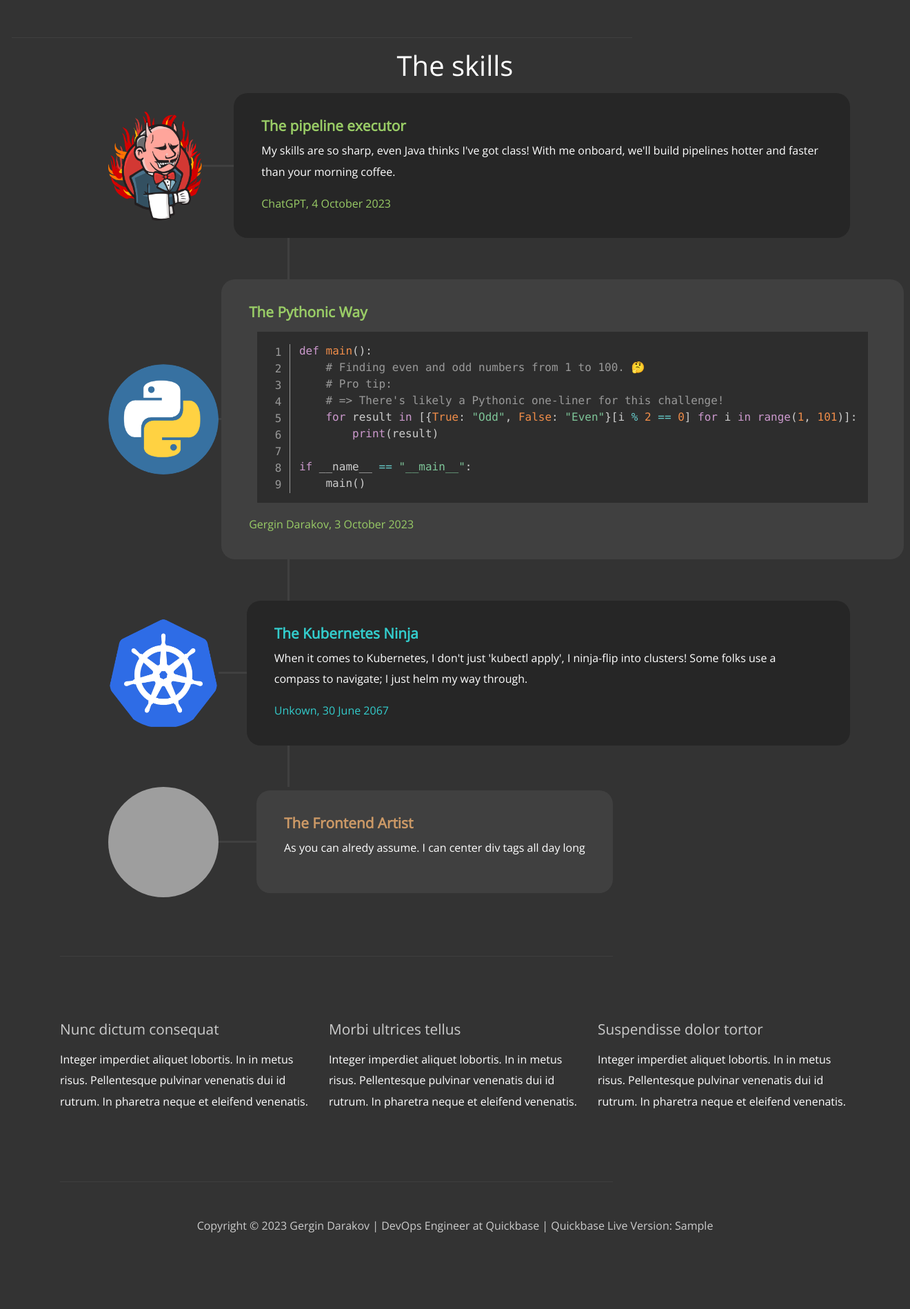
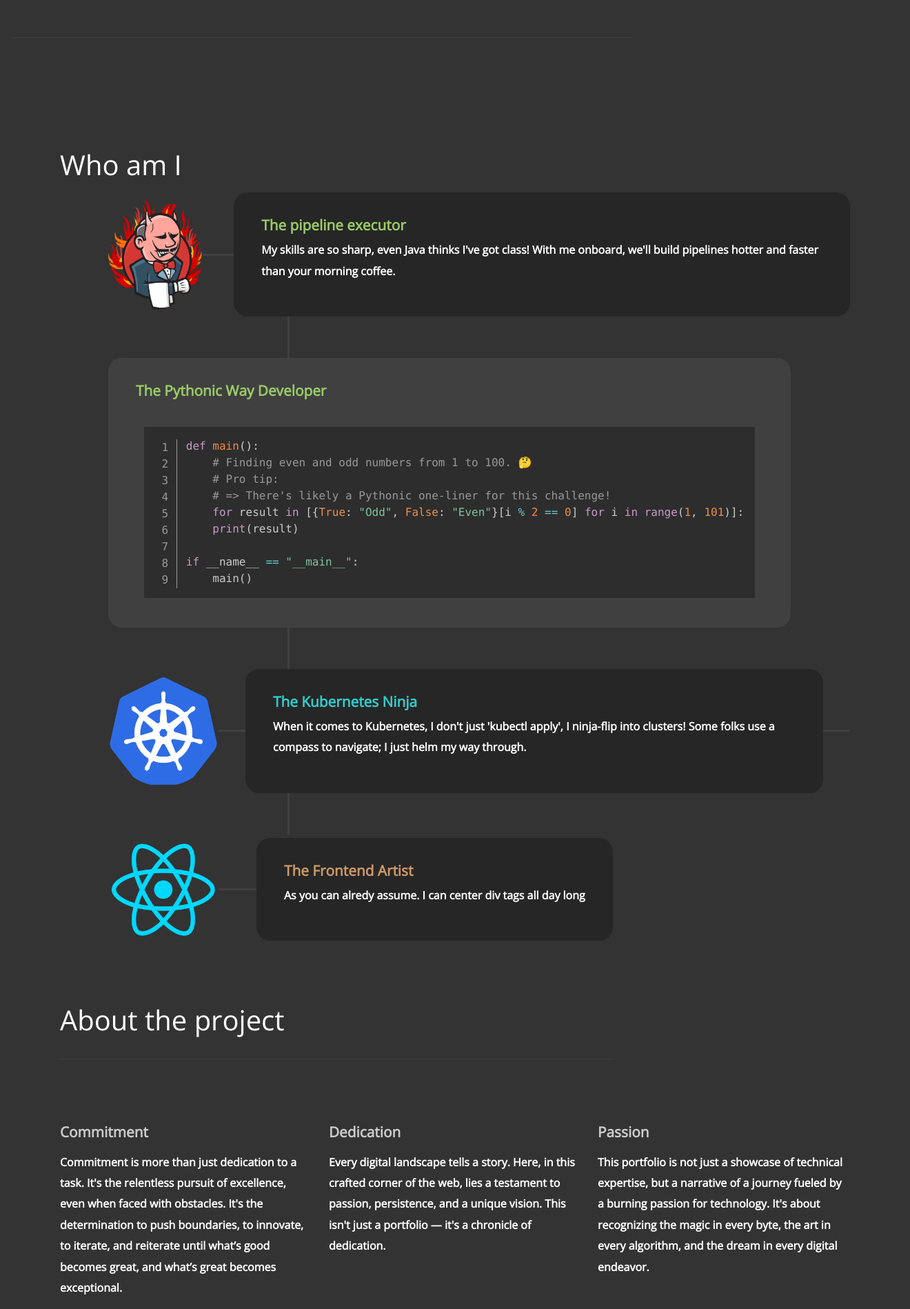
Before and after one commit to ihatemodels/Quickbase-Live, a Python web app: template src/templates/index.html in a window 1320 px wide. Shown: the part 772-2670 px from the top of the page at 69% size. Before the commit the page ends 2559 px from the top, so only its background shows below. Run offline with Jinja, Linux system fonts and the light colour scheme; the template is opened without the code that fills it: most values are stand-ins (such as "Sample title", 1, 10 or a date in 2020); some libraries are stand-ins or nearby versions; grey boxes are pictures that could not be loaded.

Commit message:
- finalize the UI

```diff
--- a/src/responses.py
+++ b/src/responses.py
@@ -8,4 +8,5 @@ class HealthzResponse(BaseModel):
 class HireMeResponse(BaseModel):
     person: str
     position: str
+    company: str
     reasons: List[str]
--- a/src/templates/index.html
+++ b/src/templates/index.html
@@ -17,17 +17,16 @@
 
 <body>
 
-    <nav class="navbar navbar-expand-md navbar-light bg-dark rounded">
+    <nav class="navbar navbar-expand-md navbar-light bg-dark rounded ">
         <div class="container-fluid">
           <a class="navbar-brand" href="#">Quickbase Live</a>
 
           <button class="navbar-toggler" type="button" data-bs-toggle="collapse" data-bs-target="#navbarNav" aria-controls="navbarNav" aria-expanded="false" aria-label="Toggle navigation">
-            <span class="navbar-toggler-icon icon-white"></span>
+            <i class="bi bi-list ico"></i>
           </button>
 
           <div class="collapse navbar-collapse" id="navbarNav">
             <ul class="navbar-nav ml-auto">
-
             </ul>
 
             <div class="d-flex ms-auto">
@@ -53,7 +52,7 @@
             <div class="col-lg-12">
                 <div class="tm-video-container">
                     <video id="tm-welcome-video" class="tm-welcome-video" autoplay loop muted="">
-                        <source src="static/videos/main.mp4" type="video/mp4"> Your browser does not support the video tag.
+                        <source src="static/videos/main.mp4" type="video/mp4">Your browser does not support the video tag.
                         </video>
                         <div id="tm-video-text-overlay" class="tm-video-text-overlay d-none">
                             <h1>
@@ -74,12 +73,18 @@
             <br>
             <br>
             <hr class="mt-2 mb-3"/>
+            <br>
+            <br>
+            <br>
+            <br>
+            <br>
+            <br>
         </div>
 
         <div class="container tm-container-2">
             <div class="row">
                 <div class="col-lg-12">
-                    <h1 class="mb-3 text-center">The skills</h1>
+                    <h1 class="mb-3 text-left">Who am I</h1>
                 </div>
             </div>
             <div class="row tm-section-mb">
@@ -93,26 +98,21 @@
                             <div class="tm-timeline-description-wrap">
                                 <div class="tm-bg-dark tm-timeline-description">
                                     <h3 class="tm-text-green tm-font-400">The pipeline executor</h3>
-                                    <p>My skills are so sharp, even Java thinks I've got class! With me onboard, we'll build pipelines hotter and faster than your morning coffee. </p>
-                                    <p class="tm-text-green float-right mb-0">ChatGPT, 4 October 2023</p>
+                                    <p class="tm-font-400 text-left">My skills are so sharp, even Java thinks I've got class!
+                                        With me onboard, we'll build pipelines hotter and faster than your morning coffee.</p>
                                     </div>
                                 </div>
                             </div>
-
                         <div class="tm-timeline-connector-vertical"></div>
                     </div>
 
                     <div class="tm-timeline-item">
                         <div class="tm-timeline-item-inner">
-                            <img src="static/img/python.png" alt="Image" class="rounded-circle tm-img-timeline" weight="300" height="200">
-                            <div class="tm-timeline-connector">
-                                <p class="mb-0">&nbsp;</p>
-                            </div>
                             <div class="tm-timeline-description-wrap">
-                                <div class="tm-bg-dark-light tm-timeline-description">
-                                    <h3 class="tm-text-green tm-font-400">The Pythonic Way</h3>
-                                    <p></p>
-                                    <div class="container">
+                                <div class="tm-bg-dark-light tm-timeline-description code-container">
+                                    <h3 class="tm-text-green tm-font-400">The Pythonic Way Developer</h3>
+                                    <br>
+                                    <div class="container-fluid ">
                                         <pre class="line-numbers">
                                             <code class="language-python">
 
@@ -128,8 +128,6 @@ if __name__ == "__main__":
                                             </code>
                                         </pre>
                                     </div>
-                                    </p>
-                                    <p class="tm-text-green float-right mb-0">Gergin Darakov, 3 October 2023</p>
                                 </div>
                             </div>
                         </div>
@@ -145,12 +143,14 @@ if __name__ == "__main__":
                             <div class="tm-timeline-description-wrap">
                                 <div class="tm-bg-dark tm-timeline-description">
                                     <h3 class="tm-text-cyan tm-font-400">The Kubernetes Ninja</h3>
-                                    <p>
+                                    <p class="tm-font-400">
                                         When it comes to Kubernetes, I don't just 'kubectl apply',
                                         I ninja-flip into clusters! Some folks use a compass to navigate; I just helm my way through.
                                     </p>
-                                    <p class="tm-text-cyan float-right mb-0">Unkown,  30 June 2067</p>
                                 </div>
+                            </div>
+                            <div class="tm-timeline-connector">
+                                <p class="mb-0">&nbsp;</p>
                             </div>
                         </div>
                         <div class="tm-timeline-connector-vertical"></div>
@@ -158,47 +158,60 @@ if __name__ == "__main__":
 
                     <div class="tm-timeline-item">
                         <div class="tm-timeline-item-inner">
-                            <img src="static/img/quickbase.png" alt="Image" class="rounded-circle tm-img-timeline">
+                            <img src="static/img/react.png" alt="Image" class="rounded-circle tm-img-timeline">
                             <div class="tm-timeline-connector">
                                 <p class="mb-0">&nbsp;</p>
                             </div>
                             <div class="tm-timeline-description-wrap">
-                                <div class="tm-bg-dark-light tm-timeline-description">
+                                <div class="tm-bg-dark tm-timeline-description">
                                     <h3 class="tm-text-orange tm-font-400">The Frontend Artist</h3>
-                                    <p>As you can alredy assume. I can center div tags all day long</p>
+                                    <p class="tm-font-400">As you can alredy assume. I can center div tags all day long</p>
+                                </div>
                             </div>
                         </div>
                     </div>
 
                 </div>
-
+            </div>
+            <!--  row -->
+            <div class="row">
+                <div class="col-lg-12">
+                    <h1 class="mb-3 text-left">About the project</h1>
                 </div>
             </div>
-            <!--  row -->
             <hr>
             <div class="row tm-section-mb tm-section-mt">
                 <div class="col-lg-4 col-md-4 col-sm-12 pr-lg-5 mb-md-0 mb-4">
-                    <h3 class="mt-2 mb-3 tm-text-gray">Nunc dictum consequat</h3>
-                    <p>Integer imperdiet aliquet lobortis. In in metus risus. Pellentesque pulvinar venenatis dui id rutrum. In
-                    pharetra neque et eleifend venenatis.</p>
+                    <h3 class="mt-2 mb-3 tm-text-gray tm-font-400">Commitment</h3>
+                    <p class="tm-font-400">
+                        Commitment is more than just dedication to a task. It's the relentless pursuit of excellence, even when faced with obstacles.
+                        It's the determination to push boundaries, to innovate, to iterate, and reiterate until what’s good becomes great, and what’s great becomes exceptional.
+                    </p>
                 </div>
                 <div class="col-lg-4 col-md-4 col-sm-12 pr-lg-5 mb-md-0 mb-4">
-                    <h3 class="mt-2 mb-3 tm-text-gray">Morbi ultrices tellus</h3>
-                    <p>Integer imperdiet aliquet lobortis. In in metus risus. Pellentesque pulvinar venenatis dui id rutrum. In
-                    pharetra neque et eleifend venenatis.</p>
+                    <h3 class="mt-2 mb-3 tm-text-gray tm-font-400">Dedication</h3>
+                    <p class="tm-font-400">
+                        Every digital landscape tells a story. Here, in this crafted corner of the web,
+                        lies a testament to passion, persistence, and a unique vision.
+                        This isn't just a portfolio — it's a chronicle of dedication.
+                    </p>
                 </div>
+
                 <div class="col-lg-4 col-md-4 col-sm-12">
-                    <h3 class="mt-2 mb-3 tm-text-gray">Suspendisse dolor tortor</h3>
-                    <p>Integer imperdiet aliquet lobortis. In in metus risus. Pellentesque pulvinar venenatis dui id rutrum. In
-                    pharetra neque et eleifend venenatis.</p>
+                    <h3 class="mt-2 mb-3 tm-text-gray tm-font-400">Passion</h3>
+                    <p class="tm-font-400">
+                        This portfolio is not just a showcase of technical expertise, but a narrative of a
+                        journey fueled by a burning passion for technology. It's about recognizing the
+                        magic in every byte, the art in every algorithm, and the dream in every digital endeavor.
+                    </p>
                 </div>
             </div>
             <hr>
 
         <footer class="row mt-5 mb-5">
             <div class="col-lg-12">
-                <p class="text-center tm-text-gray tm-copyright-text mb-0">Copyright &copy;
-                    <span class="tm-current-year">2023</span> Gergin Darakov
+                <p class="text-center tm-text-gray tm-copyright-text mb-0 tm-font-400">Copyright &copy;
+                    <span class="tm-current-year">2023</span> Made with by Gergin Darakov
 
                     | DevOps Engineer at Quickbase | Quickbase Live Version: {{ site_version }}
                 </p>
```
Also changed, not shown: src/main.py (+7 -1 lines), README.md, src/static/css/nav.css (line endings or trailing spaces), src/static/img/react.png (added). Lines whose indentation alone changed are shown as unchanged.
